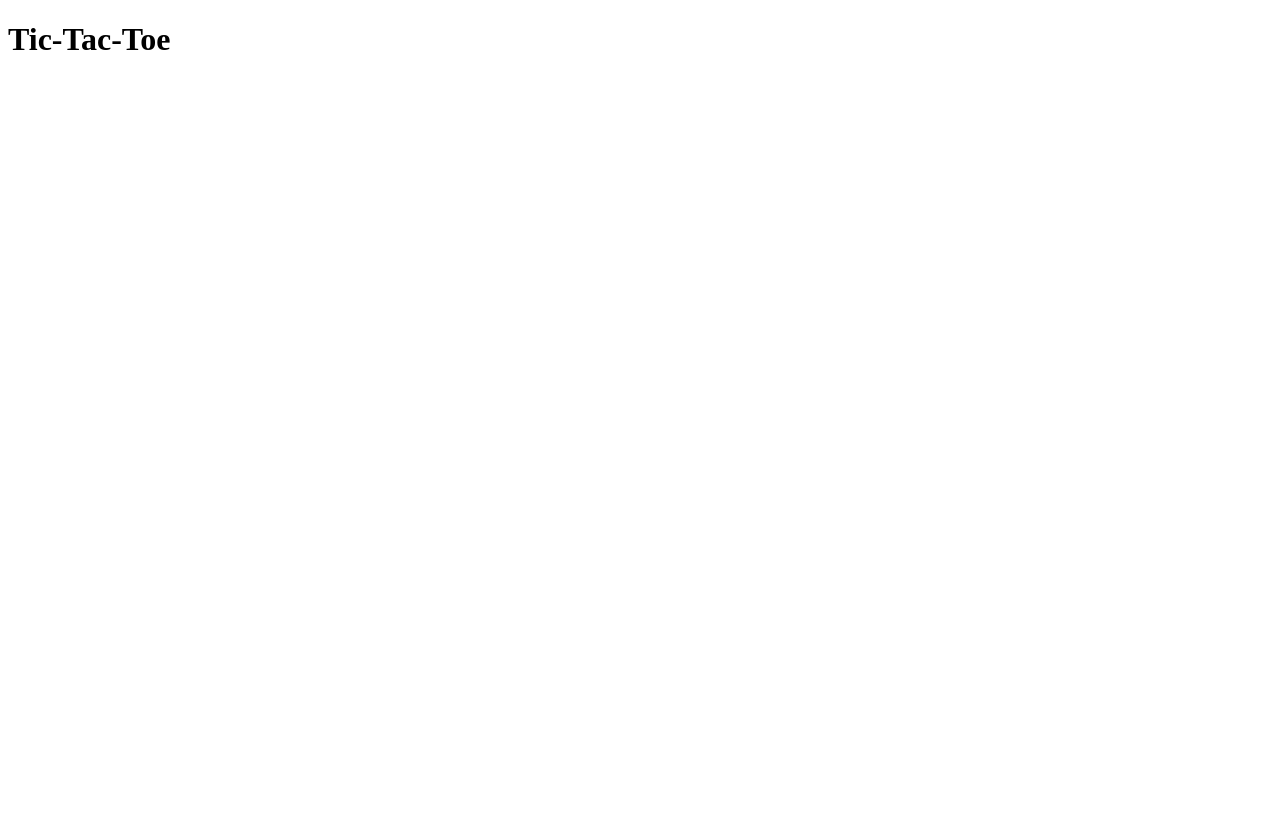
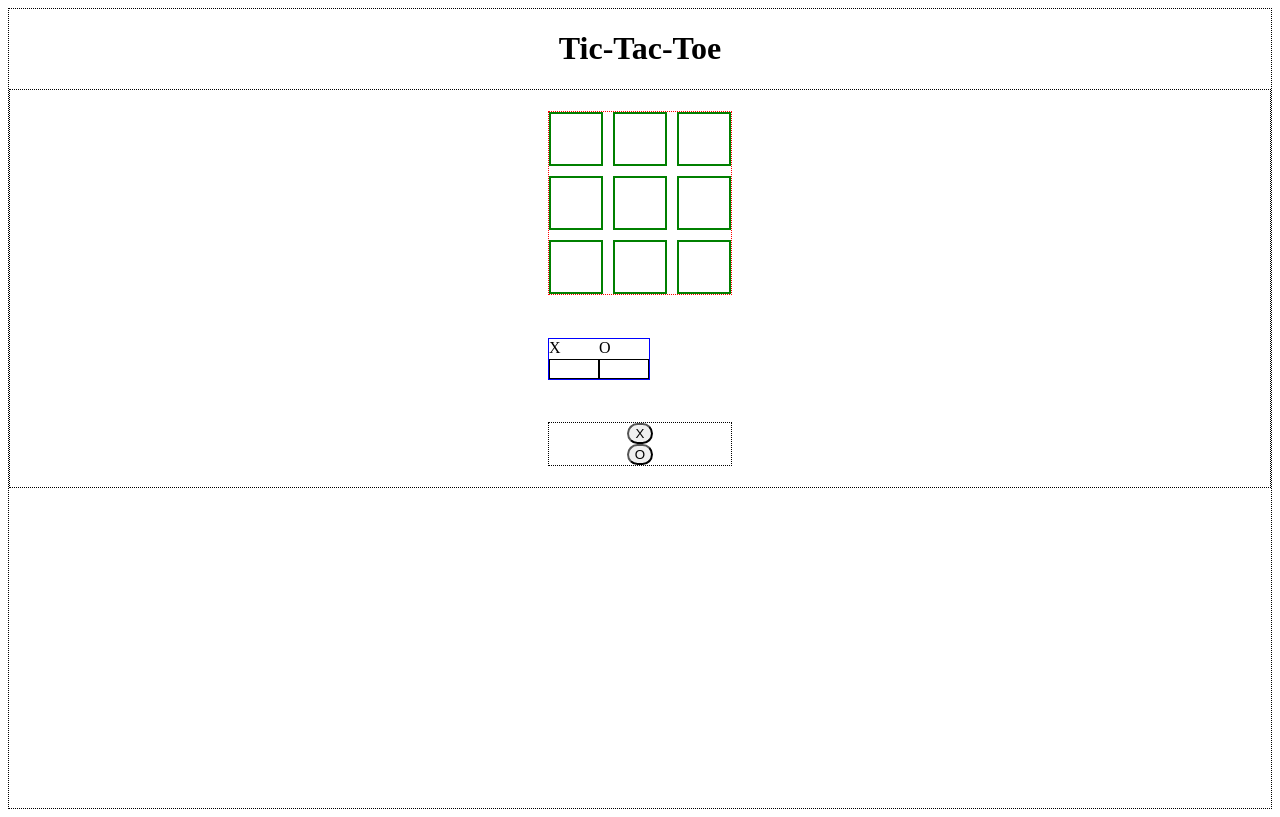
Before and after one commit to TapTapYap/tic-tac-toe, a plain HTML site: page index.html in a window 1280 px wide. Drawn offline with Linux system fonts and the light colour scheme.

Commit message:
CSS added for view of basic structure.

```diff
--- a/index.html
+++ b/index.html
@@ -25,8 +25,16 @@
           <div class="boardTiles"></div>
           <div class="boardTiles"></div>
         </div>
-        <div class="scoreDisplay"></div>
-        <div class="characterSelect"></div>
+        <div class="scoreDisplay">
+          <div class="scoreX">X</div>
+          <div class="scoreO">O</div>
+          <div class="scoreXDisplay"></div>
+          <div class="scoreODisplay"></div>
+        </div>
+        <div class="characterSelect">
+          <button class="characterX">X</button>
+          <button class="characterO">O</button>
+        </div>
       </div>
     </div>
   </body>
--- a/style.css
+++ b/style.css
@@ -0,0 +1,63 @@
+.container {
+  display: grid;
+  grid-template-rows: 1fr 5fr 2fr 2fr;
+  border: 1px black dotted;
+}
+
+.header {
+  display: grid;
+  justify-content: center;
+  align-items: center;
+}
+
+.gameContainer {
+  border: 1px black dotted;
+  justify-content: center;
+  align-items: center;
+  display: grid;
+}
+
+.board {
+  gap: 10px;
+  border: 1px red dotted;
+  display: grid;
+  grid-template-columns: 1fr 1fr 1fr;
+  grid-template-rows: 1fr 1fr 1fr;
+}
+
+.boardTiles {
+  width: 50px;
+  height: 50px;
+  border: 2px green solid;
+}
+
+.scoreDisplay {
+  display: grid;
+  grid-template-columns: 1fr 1fr;
+  grid-template-rows: 1fr 1fr;
+  border: 1px blue solid;
+  width: 100px;
+  height: 40px;
+}
+
+.scoreXDisplay {
+  border: 1px black solid;
+  width: 1fr;
+  height: 1fr;
+}
+.scoreODisplay {
+  border: 1px black solid;
+  width: 1fr;
+  height: 1fr;
+}
+
+.characterSelect {
+  display: grid;
+
+  border: 1px black dotted;
+  justify-content: center;
+}
+
+.characterSelect > button {
+  border-radius: 15px;
+}
```
